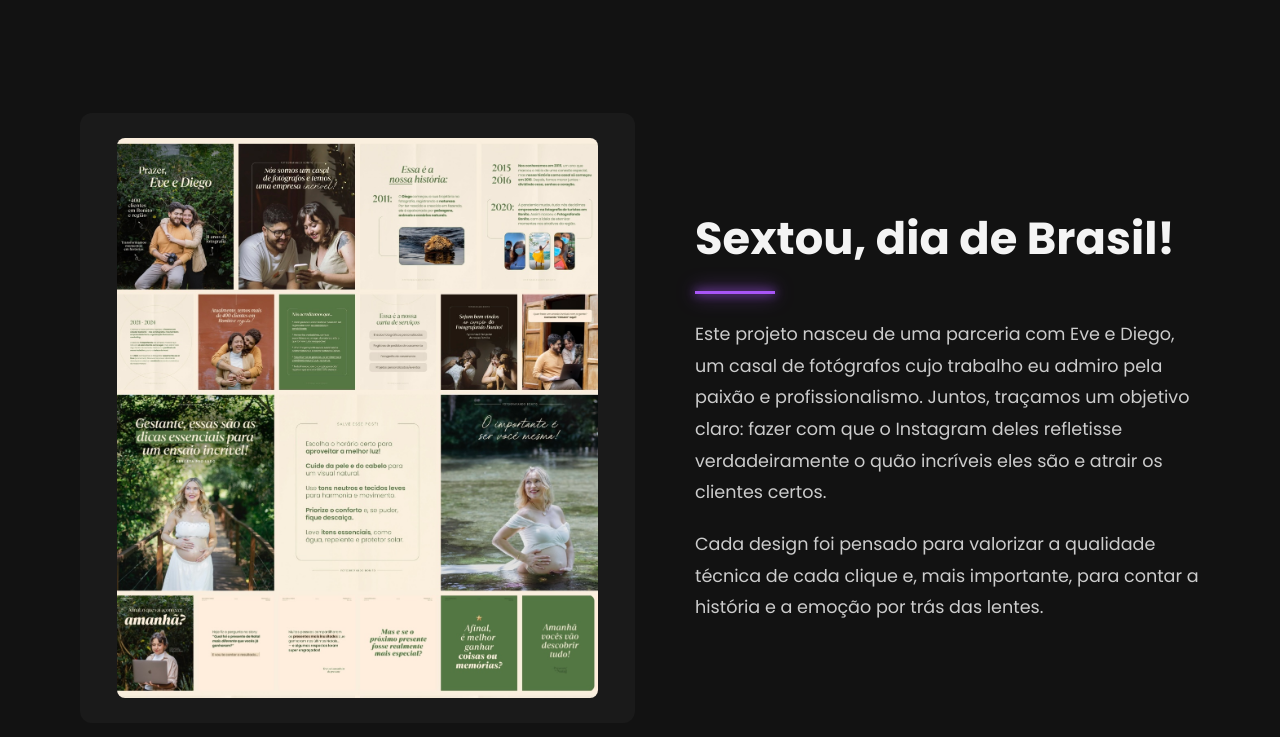
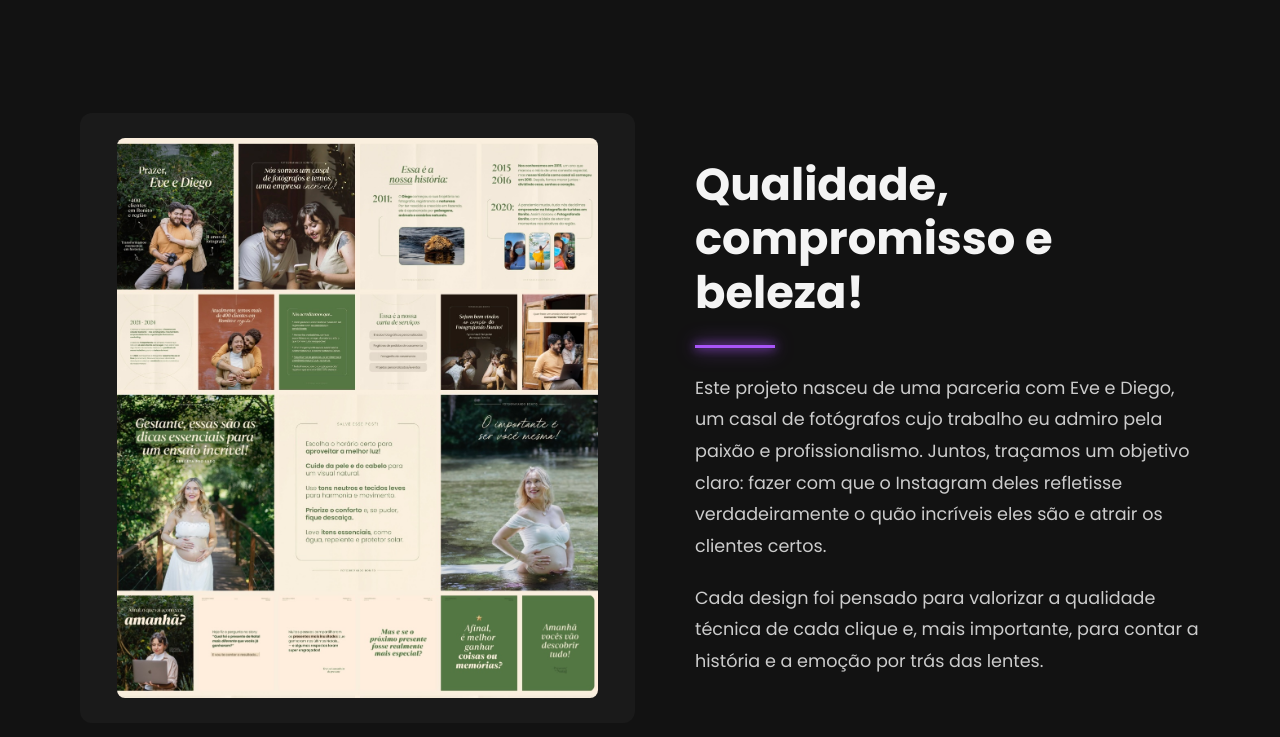
Before and after one commit to Pedr0Sabainsk/PROJETO, a plain HTML site: page html,css,mediaquery/projeto5.html in a window 1280 px wide. Shown: the part 87-824 px from the top of the page. Drawn offline with Linux system fonts and the light colour scheme.

```diff
--- a/html,css,mediaquery/projeto5.html
+++ b/html,css,mediaquery/projeto5.html
@@ -33,7 +33,7 @@
             </div>
 
             <div class="desc">
-                <h1>Sextou, dia de Brasil!</h1>
+                <h1>Qualidade, compromisso e beleza!</h1>
                 <hr class="neon">
                 <p>
                     Este projeto nasceu de uma parceria com Eve e Diego, um casal de fotógrafos cujo trabalho
@@ -51,4 +51,5 @@
     </article>
 
 </body>
+
 </html>
```
